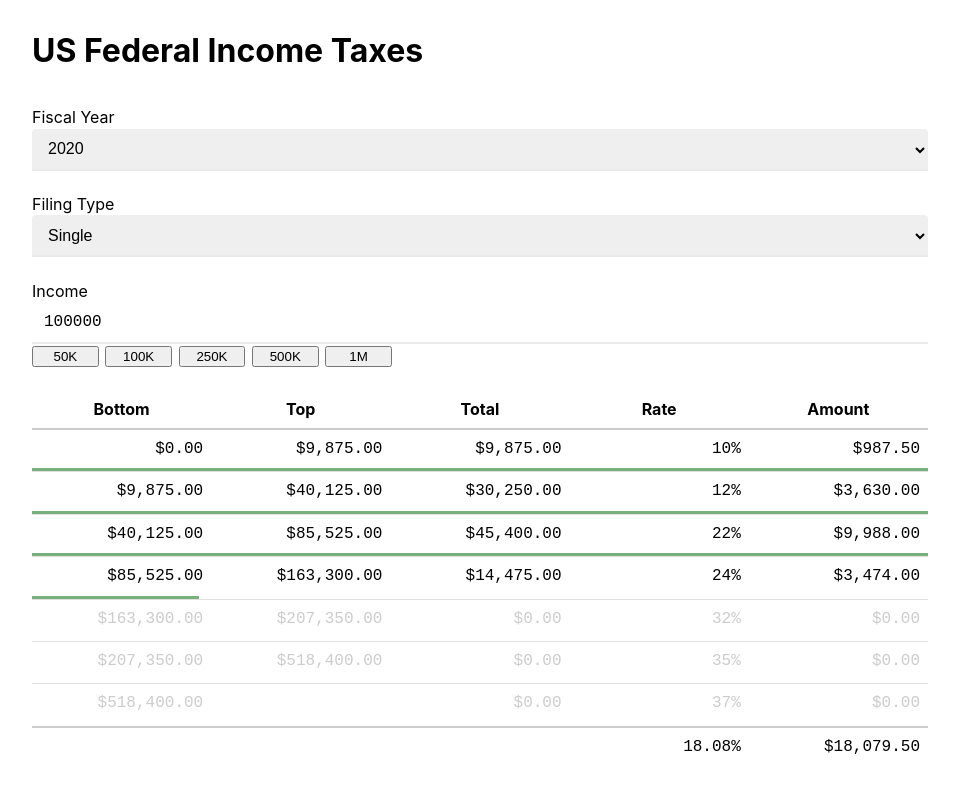
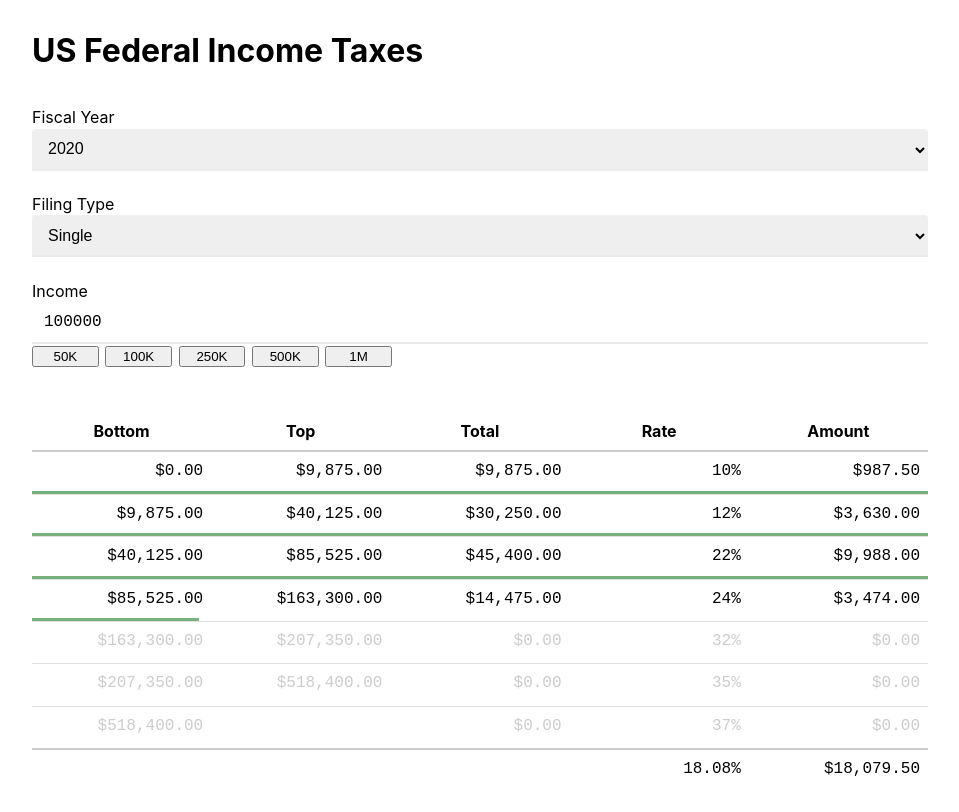
Before and after one commit to kddnewton/taxes, a React app: page / in a window 1280 px wide. Shown: the top 812 px of the page, without its empty margins (160-1119 px from the left). Built offline with nearby package versions, Linux system fonts and the light colour scheme; the HTML template or start-up script is replaced by a standard one.

Commit message:
Double gutter before the table

```diff
--- a/src/App.tsx
+++ b/src/App.tsx
@@ -24,6 +24,7 @@ const App: React.FC = () => {
         onIncomeChange={setIncome}
       />
       <Gutter />
+      <Gutter />
       <Table
         bracketSet={bracketSets[bracketSetsKey]}
         filingType={filingType}
```
